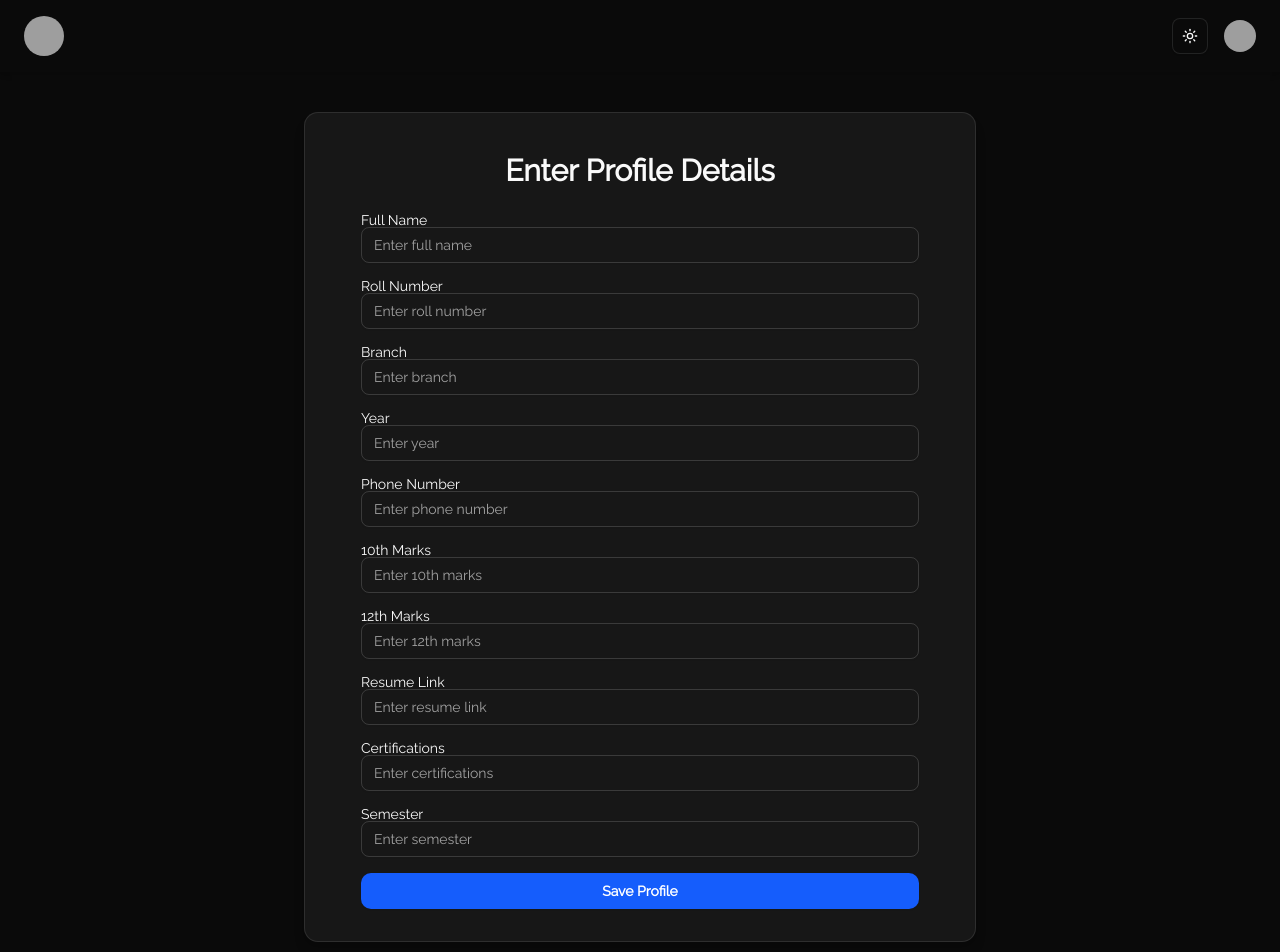
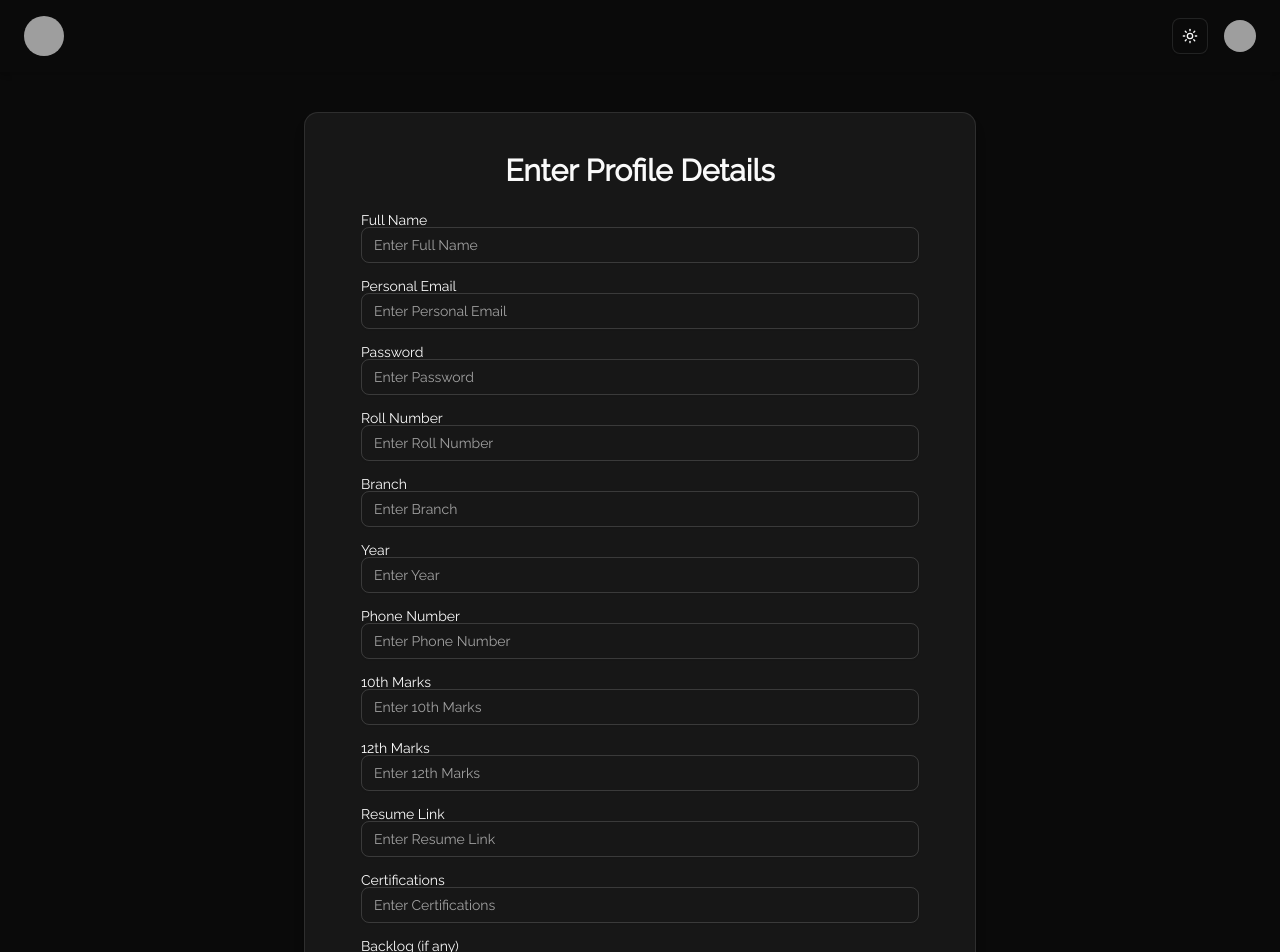
Before and after one commit to JiyaMk/TNP-Management-Portal, a React (Vite) app in the folder frontend/: page /form-page in a window 1280 px wide. Shown: the top 952 px of the page. Built offline with nearby package versions, Linux system fonts and the light colour scheme; grey boxes are pictures that could not be loaded.

Commit message:
Register profile

```diff
--- a/frontend/src/components/pages/ProfileForm.jsx
+++ b/frontend/src/components/pages/ProfileForm.jsx
@@ -3,62 +3,89 @@ import { Input } from "@/components/ui/input";
 import { Label } from "@/components/ui/label";
 import { Card, CardContent, CardHeader, CardTitle } from "@/components/ui/card";
 import { Button } from "@/components/ui/button";
+import { useNavigate } from "react-router-dom";
+import api from "@/utils/apiRequest";
+import { toast } from "react-toastify";
+import "react-toastify/dist/ReactToastify.css";
 
 const ProfileForm = () => {
+  const navigate = useNavigate();
+  const [profilePic, setProfilePic] = useState(null);
+
   const [profile, setProfile] = useState({
-    fullName: "",
-    image: "",
+    name: "",
+    personalMail: "",
+    password: "",
     rollNumber: "",
     branch: "",
     year: "",
-    phone: "",
-    semester: "",
-    sgpa: [],
-    tenthMarks: "",
-    twelfthMarks: "",
-    collegeEmail: "",
-    personalEmail: "",
+    phoneNumber: "",
+    marks10th: "",
+    marks12th: "",
     resumeLink: "",
     certifications: "",
+    backlog: "",
+    semester: "",
+    SGPA: [],
   });
 
-  // Load profile from Local Storage
-  useEffect(() => {
-    const savedProfile = JSON.parse(localStorage.getItem("studentProfile"));
-    if (savedProfile) {
-      setProfile(savedProfile);
-    }
-  }, []);
-
-  // Handle Input Change
   const handleChange = (e) => {
     const { name, value } = e.target;
     setProfile((prev) => {
-      const updatedProfile = { ...prev, [name]: value };
-
-      // If updating semester, reset SGPA fields
+      const updated = { ...prev, [name]: value };
       if (name === "semester") {
-        const semesterCount = parseInt(value, 10) || 0;
-        updatedProfile.sgpa = new Array(semesterCount).fill("");
+        const count = parseInt(value, 10) || 0;
+        updated.SGPA = new Array(count).fill("");
       }
-
-      return updatedProfile;
+      return updated;
     });
   };
 
-  // Handle SGPA Change
   const handleSGPAChange = (index, value) => {
     setProfile((prev) => {
-      const updatedSGPA = [...prev.sgpa];
+      const updatedSGPA = [...prev.SGPA];
       updatedSGPA[index] = value;
-      return { ...prev, sgpa: updatedSGPA };
+      return { ...prev, SGPA: updatedSGPA };
     });
   };
 
-  // Handle Save
-  const handleSave = () => {
-    localStorage.setItem("studentProfile", JSON.stringify(profile));
-    alert("Profile saved successfully!");
+  const handleRegister = async (e) => {
+    e.preventDefault();
+    const token = localStorage.getItem("registerToken");
+    if (!token) {
+      toast.error("Token not found.");
+      return;
+    }
+
+    const formData = new FormData();
+    Object.entries(profile).forEach(([key, value]) => {
+      if (Array.isArray(value)) {
+        value.forEach((item, i) => {
+          formData.append(`${key}[${i}]`, item);
+        });
+      } else {
+        formData.append(key, value);
+      }
+    });
+
+    if (profilePic) {
+      formData.append("profilePic", profilePic);
+    }
+
+    try {
+      await api.post("/auth/register", formData, {
+        headers: {
+          Authorization: `Bearer ${token}`,
+          "Content-Type": "multipart/form-data",
+        },
+      });
+      toast.success("Registration successful!");
+      navigate("/student-dashboard");
+    } catch (err) {
+      toast.error(
+        err?.response?.data?.message || "Registration failed. Try again."
+      );
+    }
   };
 
   return (
@@ -71,17 +98,20 @@ const ProfileForm = () => {
         </CardHeader>
 
         <CardContent>
-          <form className="space-y-4">
+          <form onSubmit={handleRegister} className="space-y-4">
             {[
-              { label: "Full Name", name: "fullName", type: "text" },
+              { label: "Full Name", name: "name", type: "text" },
+              { label: "Personal Email", name: "personalMail", type: "email" },
+              { label: "Password", name: "password", type: "password" },
               { label: "Roll Number", name: "rollNumber", type: "text" },
               { label: "Branch", name: "branch", type: "text" },
               { label: "Year", name: "year", type: "number" },
-              { label: "Phone Number", name: "phone", type: "tel" },
-              { label: "10th Marks", name: "tenthMarks", type: "number" },
-              { label: "12th Marks", name: "twelfthMarks", type: "number" },
+              { label: "Phone Number", name: "phoneNumber", type: "tel" },
+              { label: "10th Marks", name: "marks10th", type: "number" },
+              { label: "12th Marks", name: "marks12th", type: "number" },
               { label: "Resume Link", name: "resumeLink", type: "url" },
               { label: "Certifications", name: "certifications", type: "text" },
+              { label: "Backlog (if any)", name: "backlog", type: "text" },
               { label: "Semester", name: "semester", type: "number" },
             ].map(({ label, name, type }) => (
               <div key={name}>
@@ -91,35 +121,44 @@ const ProfileForm = () => {
                   name={name}
                   value={profile[name]}
                   onChange={handleChange}
-                  placeholder={`Enter ${label.toLowerCase()}`}
+                  placeholder={`Enter ${label}`}
                 />
               </div>
             ))}
 
-            {/* SGPA Fields (Dynamically Generated) */}
-            {profile.sgpa.length > 0 && (
+            {profile.SGPA.length > 0 && (
               <div>
                 <Label>SGPA</Label>
-                {profile.sgpa.map((sgpaValue, index) => (
-                  <div key={index} className="flex flex-col mt-2">
+                {profile.SGPA.map((value, index) => (
+                  <div key={index} className="mt-2">
                     <Label>SGPA {index + 1}</Label>
                     <Input
-                      type="text"
-                      value={sgpaValue}
-                      onChange={(e) => handleSGPAChange(index, e.target.value)}
-                      placeholder={`Enter SGPA for semester ${index + 1}`}
+                      type="number"
+                      value={value}
+                      onChange={(e) =>
+                        handleSGPAChange(index, e.target.value)
+                      }
+                      placeholder={`SGPA for semester ${index + 1}`}
                     />
                   </div>
                 ))}
               </div>
             )}
 
-            {/* Save Button */}
+            <div>
+              <Label>Profile Image</Label>
+              <Input
+                type="file"
+                accept="image/*"
+                onChange={(e) => setProfilePic(e.target.files[0])}
+              />
+            </div>
+
             <Button
-              onClick={handleSave}
-              className="w-full bg-blue-600 hover:bg-blue-700 text-white font-bold py-3 px-6 rounded-lg transition"
+              type="submit"
+              className="w-full bg-blue-600 hover:bg-blue-700 text-white font-bold py-3 px-6 rounded-lg"
             >
-              Save Profile
+              Register
             </Button>
           </form>
         </CardContent>
```
Also changed, not shown: 1 other file (tests, documents, lock files or other folders).
